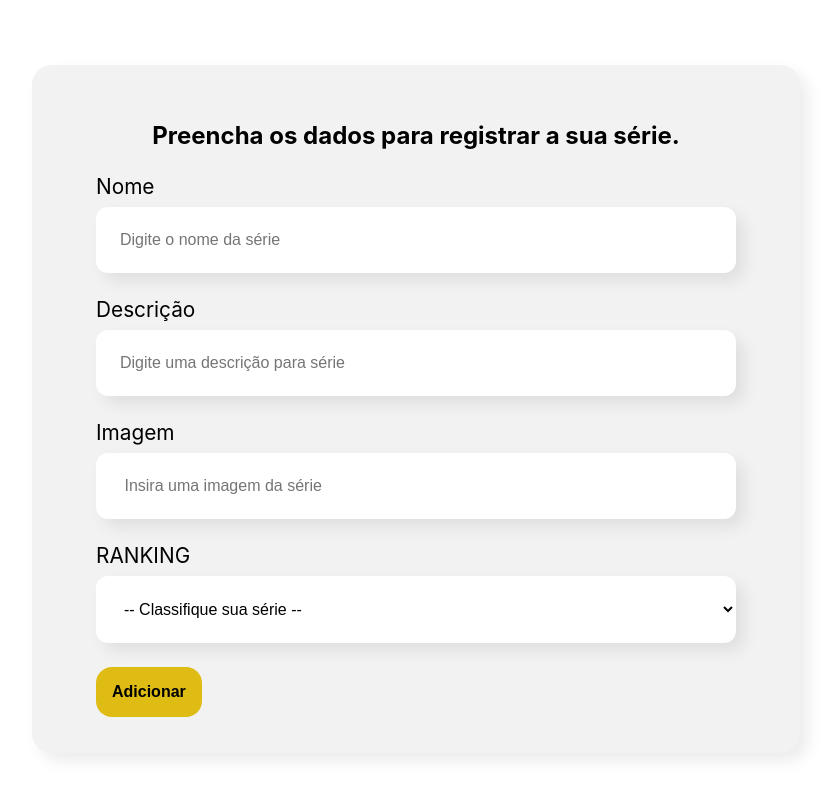
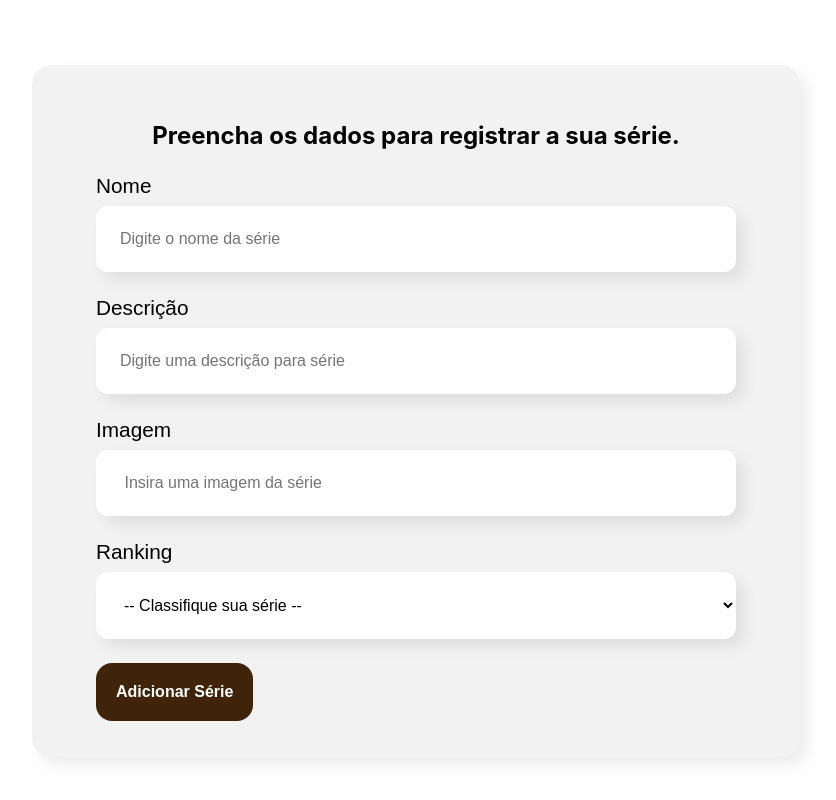
Before and after one commit to pennAls/Alura_Cursos, a React (Create React App) app in the folder Front-End/React com JS/organograma/: page / in a window 1280 px wide. Shown: the part 504-1304 px from the top of the page, without its empty margins (224-1060 px from the left). Built offline with nearby package versions, Linux system fonts and the light colour scheme.

Commit message:
Feature Dynamic Form

```diff
--- /dev/null
+++ b/Front-End/React com JS/organograma/src/components/BotaoForm/BotaoForm.js
@@ -0,0 +1,7 @@
+import "./botao_form.css"
+
+export const BotaoForm = (props) =>{
+    return(
+        <button>{props.children}</button>
+    )
+}
--- /dev/null
+++ b/Front-End/React com JS/organograma/src/components/BotaoForm/botao_form.css
@@ -0,0 +1,16 @@
+.sectionForm  button {
+    background-color: #3f2409;
+    padding: 20px;
+    border-radius: 16px;
+    color: white;
+    border: none;
+    font-size: 1rem;
+    margin-right: 10%;
+    font-weight: bold;
+  }
+
+  .sectionForm  button:hover {
+    background-color: #7f5514;
+    cursor: pointer;
+    scroll-behavior: smooth;
+  }
--- /dev/null
+++ b/Front-End/React com JS/organograma/src/components/BotaoForm/index.js
@@ -0,0 +1,2 @@
+import { BotaoForm } from "./BotaoForm";
+export default BotaoForm;
--- a/Front-End/React com JS/organograma/src/components/Form/Form.js
+++ b/Front-End/React com JS/organograma/src/components/Form/Form.js
@@ -1,10 +1,21 @@
+import BotaoForm from "../BotaoForm";
 import { Classificacao } from "../FormLabels/";
 import { TextLabel } from "../FormLabels/";
+
 import "./form.css";
 
 export const Form = () => {
+  const rankings = [
+    "-- Classifique sua série --",
+    "Absolute Cinema",
+    "Muito Bom",
+    "Bom",
+    "Regular",
+    "Ruim",
+    "Quero arrancar meus olhos",
+  ];
   return (
-    <section className = "sectionForm">
+    <section className="sectionForm">
       <form>
         <h2>Preencha os dados para registrar a sua série.</h2>
         <div className="CampoForm">
@@ -14,8 +25,10 @@ export const Form = () => {
             placeholder="Digite uma descrição para série"
           />
           <TextLabel label="Imagem" placeholder=" Insira uma imagem da série" />
-          <Classificacao label="RANKING" />
-          <button>Adicionar</button>
+          <Classificacao label="Ranking" itens={rankings} />
+          <BotaoForm>
+            Adicionar Série
+          </BotaoForm>
         </div>
       </form>
     </section>
--- a/Front-End/React com JS/organograma/src/components/Form/form.css
+++ b/Front-End/React com JS/organograma/src/components/Form/form.css
@@ -20,20 +20,3 @@
 .sectionForm h2{
   text-align: center;
 }
-
-.sectionForm  button {
-  background-color: #debc14;
-  padding: 16px;
-  border-radius: 16px;
-  color: black;
-  border: none;
-  font-size: 1rem;
-  margin-right: 10%;
-  font-weight: bold;
-}
-
-.sectionForm  button:hover {
-  background-color: #f8f390;
-  cursor: pointer;
-  scroll-behavior: smooth;
-}
--- a/Front-End/React com JS/organograma/src/components/FormLabels/Classificacao.js
+++ b/Front-End/React com JS/organograma/src/components/FormLabels/Classificacao.js
@@ -3,13 +3,9 @@ export const Classificacao = (props) => {
     <div className="campoForm">
       <label>{props.label}</label>
       <select name="ranking" id="ranking-select">
-        <option value="">-- Classifique sua série --</option>
-        <option value="absoluteCinema">Absoulute Cinema</option>
-        <option value="muitoBom">Muito Bom</option>
-        <option value="bom">Bom</option>
-        <option value="regular">Regular</option>
-        <option value="ruim">Ruim</option>
-        <option value="olhos">Quero arrancar meus olhos</option>
+        {props.itens.map((item) => (
+          <option key={item}>{item}</option>
+        ))}
       </select>
     </div>
   );
--- a/Front-End/React com JS/organograma/src/components/FormLabels/text_label.css
+++ b/Front-End/React com JS/organograma/src/components/FormLabels/text_label.css
@@ -7,12 +7,14 @@
   .campoForm label {
     font-size: 1.3rem;
     margin-bottom: 8px;
+    font-family: sans-serif;
   }
 
   .campoForm input {
       background-color: #FFF;
       width: 100%;
       border: none;
+      font-family: sans-serif;
       border-radius: 12px;
       box-shadow: 8px 8px 16px rgba(0, 0 ,0, 0.08);
       font-size: 1rem;
--- a/Front-End/React com JS/organograma/src/components/Section_1/Section_1.css
+++ b/Front-End/React com JS/organograma/src/components/Section_1/Section_1.css
@@ -1,42 +1,37 @@
-.section1{
+.section1 {
   display: flex;
   flex-direction: row;
   width: 100%;
   justify-content: center;
   align-items: center;
   gap: 64px;
-    background-color: #E7E9DC;
-
+  background-color: #e7e9dc;
 }
 
-.section1 img{
+.section1 img {
   max-width: 100%;
   width: 400px;
 }
 
-.p1 .p2{
+.p1 .p2 {
   width: 50%;
   height: 100%;
 }
 
-
-
-
-.p1 li{
-    font-family: 'Gill Sans', 'Gill Sans MT', Calibri, 'Trebuchet MS', sans-serif;
+.p1 li {
+  font-family: "Gill Sans", "Gill Sans MT", Calibri, "Trebuchet MS", sans-serif;
   font-size: 1.3rem;
   padding-bottom: 8px;
   color: black;
   font-weight: 500;
 }
 
-.p1 li:hover{
-    color: #debc14;
+.p1 li:hover {
+  color: #bf930f
 }
 
-
-.section1 h1{
-    color: #bf930f;
+.section1 h1 {
+  color: black;
   font-size: 2.2rem;
   font-family: sans-serif;
   font-weight: 800;
```
Lines whose indentation alone changed are shown as unchanged.
